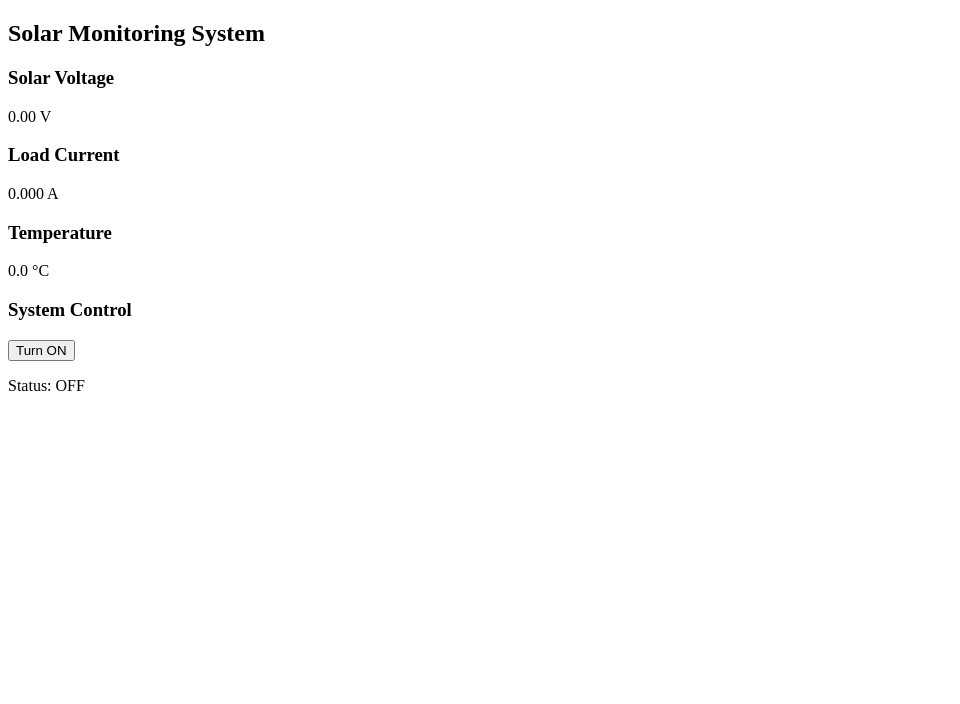
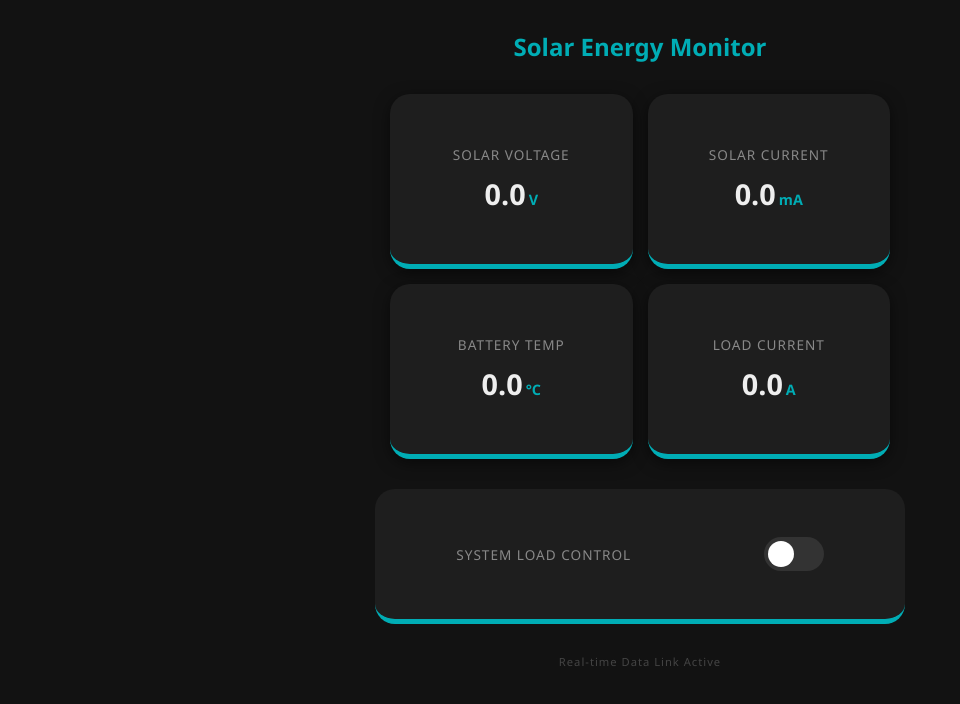
Before and after one commit to SLAash-Maxx/IOT---SolarDashboard, a plain HTML site: page index.html in a window 1280 px wide. Shown: the whole page, without its empty margins (0-960 px from the left). Drawn offline with Linux system fonts and the light colour scheme; no server answers.

Commit message:
Update Solar Monitoring Dashboard to Solar Smart Dashboard

```diff
--- a/index.html
+++ b/index.html
@@ -1,80 +1,121 @@
 <!DOCTYPE html>
 <html>
 <head>
-    <title>Solar Monitoring Dashboard</title>
+    <meta name="viewport" content="width=device-width, initial-scale=1.0">
+    <title>Solar Smart Dashboard</title>
     <script src="https://www.gstatic.com/firebasejs/8.10.0/firebase-app.js"></script>
     <script src="https://www.gstatic.com/firebasejs/8.10.0/firebase-database.js"></script>
+    <style>
+        body { font-family: 'Segoe UI', sans-serif; background: #121212; color: white; text-align: center; margin: 0; padding: 10px; }
+        h1 { color: #00adb5; font-size: 1.5em; margin-top: 20px; }
+
+        .container {
+            display: grid;
+            grid-template-columns: 1fr 1fr;
+            gap: 15px;
+            padding: 15px;
+            max-width: 500px;
+            margin: auto;
+        }
+
+        .card {
+            background: #1e1e1e;
+            border-radius: 20px;
+            padding: 25px 10px;
+            box-shadow: 0 4px 15px rgba(0,0,0,0.5);
+            border-bottom: 5px solid #00adb5;
+            display: flex;
+            flex-direction: column;
+            justify-content: center;
+            min-height: 120px;
+        }
+
+        .relay-card {
+            grid-column: span 2;
+            min-height: 100px;
+            display: flex;
+            flex-direction: row;
+            align-items: center;
+            justify-content: space-around;
+            background: #1e1e1e;
+            border-radius: 20px;
+            padding: 15px;
+            max-width: 500px;
+            margin: 15px auto;
+            border-bottom: 5px solid #00adb5;
+        }
+
+        .label { font-size: 0.85em; color: #888; margin-bottom: 10px; text-transform: uppercase; letter-spacing: 1px; }
+        .value { font-size: 1.8em; font-weight: bold; color: #eee; }
+        .unit { font-size: 0.5em; color: #00adb5; margin-left: 3px; }
+        .status { margin-top: 30px; color: #444; font-size: 0.7em; letter-spacing: 1px; }
+
+        /* Switch Style */
+        .switch { position: relative; display: inline-block; width: 60px; height: 34px; }
+        .switch input { opacity: 0; width: 0; height: 0; }
+        .slider { position: absolute; cursor: pointer; top: 0; left: 0; right: 0; bottom: 0; background-color: #333; transition: .4s; border-radius: 34px; }
+        .slider:before { position: absolute; content: ""; height: 26px; width: 26px; left: 4px; bottom: 4px; background-color: white; transition: .4s; border-radius: 50%; }
+        input:checked + .slider { background-color: #00adb5; }
+        input:checked + .slider:before { transform: translateX(26px); }
+    </style>
 </head>
 <body>
 
-    <h2>Solar Monitoring System</h2>
+    <h1>Solar Energy Monitor</h1>
 
-    <div class="card">
-        <h3>Solar Voltage</h3>
-        <p id="solar-voltage">0.00 V</p>
+    <div class="container">
+        <div class="card">
+            <div class="label">Solar Voltage</div>
+            <div class="value" id="s-vol">0.0<span class="unit">V</span></div>
+        </div>
+        <div class="card">
+            <div class="label">Solar Current</div>
+            <div class="value" id="s-cur">0.0<span class="unit">mA</span></div>
+        </div>
+        <div class="card">
+            <div class="label">Battery Temp</div>
+            <div class="value" id="b-temp">0.0<span class="unit">°C</span></div>
+        </div>
+        <div class="card">
+            <div class="label">Load Current</div>
+            <div class="value" id="l-cur">0.0<span class="unit">A</span></div>
+        </div>
     </div>
 
-    <div class="card">
-        <h3>Load Current</h3>
-        <p id="load-current">0.000 A</p>
+    <div class="relay-card">
+        <div class="label" style="margin-bottom: 0;">System Load Control</div>
+        <label class="switch">
+            <input type="checkbox" id="relay-toggle" onclick="toggleRelay()">
+            <span class="slider"></span>
+        </label>
     </div>
 
-    <div class="card">
-        <h3>Temperature</h3>
-        <p id="temp">0.0 °C</p>
-    </div>
-
-    <div class="card">
-        <h3>System Control</h3>
-        <button id="relay-btn" onclick="toggleRelay()">Turn ON</button>
-        <p>Status: <span id="relay-status">OFF</span></p>
-    </div>
+    <div id="connection-status" class="status">Real-time Data Link Active</div>
 
     <script>
-        // Your Firebase Configuration (මතක ඇතුව මේක දාන්න)
         const firebaseConfig = {
             databaseURL: "https://project-solar-c2245-default-rtdb.asia-southeast1.firebasedatabase.app"
         };
         firebase.initializeApp(firebaseConfig);
-        const database = firebase.database();
+        const db = firebase.database();
 
-        // Solar Voltage Update
-        database.ref('/Solar/Voltage').on('value', (snapshot) => {
-            document.getElementById('solar-voltage').innerText = snapshot.val() + " V";
-        });
+        // Data Listeners
+        db.ref('Solar/Voltage').on('value', snap => { document.getElementById('s-vol').innerHTML = (snap.val() || 0).toFixed(2) + '<span class="unit">V</span>'; });
+        db.ref('Solar/Current').on('value', snap => { document.getElementById('s-cur').innerHTML = (snap.val() || 0).toFixed(1) + '<span class="unit">mA</span>'; });
+        db.ref('Battery/Temperature').on('value', snap => { document.getElementById('b-temp').innerHTML = (snap.val() || 0).toFixed(1) + '<span class="unit">°C</span>'; });
+        db.ref('Load/Current').on('value', snap => { document.getElementById('l-cur').innerHTML = (snap.val() || 0).toFixed(3) + '<span class="unit">A</span>'; });
 
-        // Load Current Update
-        database.ref('/Load/Current').on('value', (snapshot) => {
-            document.getElementById('load-current').innerText = snapshot.val() + " A";
-        });
+        // Relay Control
+        const relayRef = db.ref('Control/Relay');
+        const relayToggle = document.getElementById('relay-toggle');
 
-        // Temperature Update
-        database.ref('/Battery/Temperature').on('value', (snapshot) => {
-            document.getElementById('temp').innerText = snapshot.val() + " °C";
-        });
-
-        // Relay Control Logic
-        let currentRelayState = false;
-        database.ref('/Control/Relay').on('value', (snapshot) => {
-            currentRelayState = snapshot.val();
-            const btn = document.getElementById('relay-btn');
-            const status = document.getElementById('relay-status');
-
-            if(currentRelayState) {
-                btn.innerText = "Turn OFF";
-                status.innerText = "ON";
-                status.style.color = "green";
-            } else {
-                btn.innerText = "Turn ON";
-                status.innerText = "OFF";
-                status.style.color = "red";
-            }
+        relayRef.on('value', snap => {
+            relayToggle.checked = snap.val();
         });
 
         function toggleRelay() {
-            database.ref('/Control/Relay').set(!currentRelayState);
+            relayRef.set(relayToggle.checked);
         }
     </script>
-
 </body>
 </html>
```
